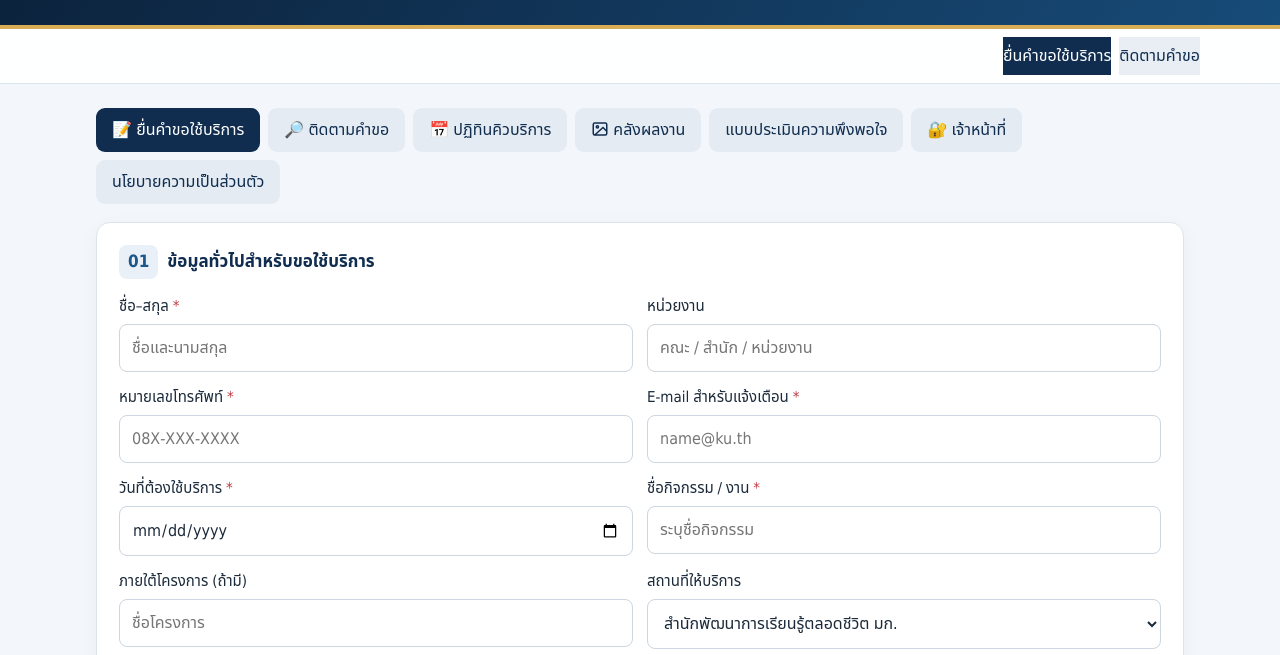
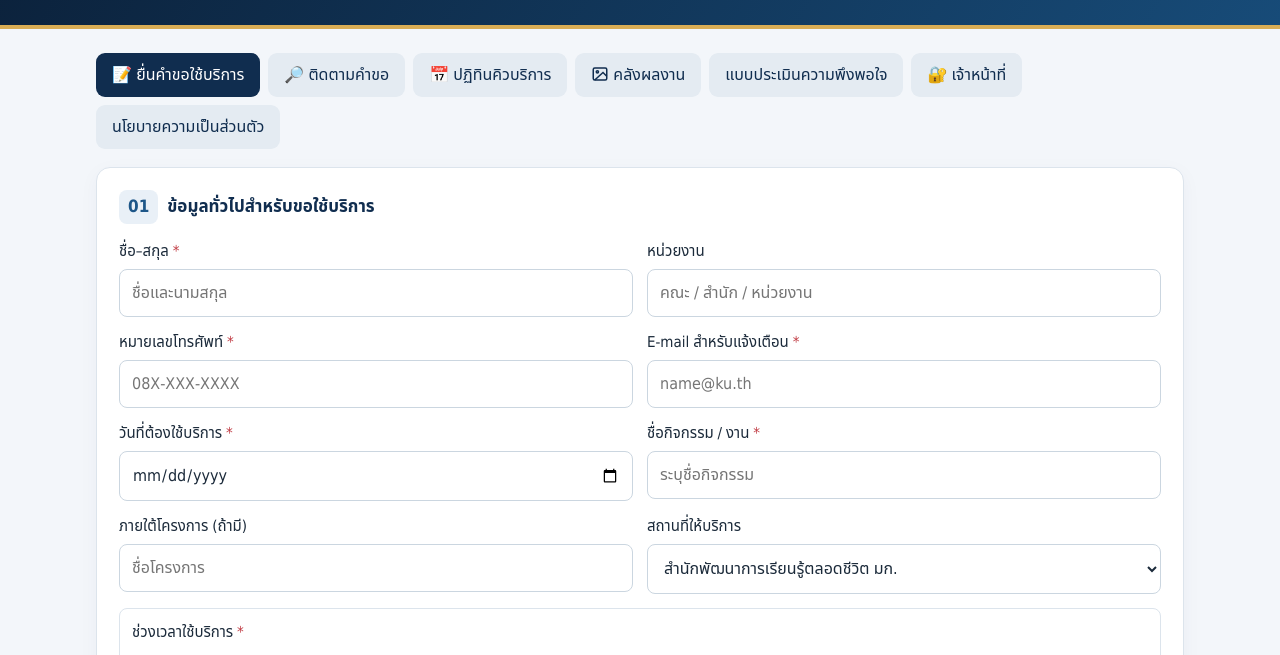
Before and after one commit to mediallldo-cell/ku-media, a plain HTML site: page index.html in a window 1280 px wide. Shown: the part 140-795 px from the top of the page. Drawn offline with Linux system fonts and the light colour scheme.

Commit message:
ลบแถบ quick-cta

```diff
--- a/index.html
+++ b/index.html
@@ -187,19 +187,15 @@ td,th{font-size:14px}
 .survey-chart-row strong{text-align:center}
 .survey-share-qr{width:180px;height:180px;object-fit:contain;border:1px solid var(--line);border-radius:8px;background:#fff}
 @media(max-width:650px){.survey-ratings{grid-template-columns:repeat(2,minmax(0,1fr))}.survey-chart-row{min-width:600px}.survey-chart-wrap{overflow:auto}}
-.quick-cta{position:sticky;top:0;z-index:4;display:flex;justify-content:flex-end;gap:8px;padding:8px max(16px,calc((100% - 1120px)/2));background:#ffffffeb;border-bottom:1px solid var(--line);backdrop-filter:blur(8px)}
-.quick-cta a{text-decoration:none}
-.quick-cta .btn-primary,.quick-cta .btn-light{display:inline-flex;align-items:center;min-height:38px}
 .privacy-content{line-height:1.8}.privacy-content h3{color:var(--navy);margin-top:18px}
 .loading-overlay{position:fixed;inset:0;z-index:100;display:grid;place-items:center;background:#071a2d99;color:#fff;backdrop-filter:blur(2px)}
 .loading-overlay[hidden]{display:none}
 .loading-card{display:flex;align-items:center;gap:12px;padding:14px 18px;border-radius:10px;background:#102d4f;box-shadow:0 12px 40px #0005}
 .loading-spinner{width:22px;height:22px;border:3px solid #ffffff55;border-top-color:#fff;border-radius:50%;animation:spin .8s linear infinite}
 @keyframes spin{to{transform:rotate(360deg)}}@media(prefers-reduced-motion:reduce){.loading-spinner{animation:none}}
-.quick-cta{position:sticky;top:0;z-index:4;display:flex;justify-content:flex-end;gap:8px;padding:8px max(16px,calc((100% - 1120px)/2));background:#ffffffeb;border-bottom:1px solid var(--line);backdrop-filter:blur(8px)}.quick-cta a{text-decoration:none}.quick-cta .btn-primary,.quick-cta .btn-light{display:inline-flex;align-items:center;min-height:38px}.privacy-content{line-height:1.8}.privacy-content h3{color:var(--navy);margin-top:18px}.loading-overlay{position:fixed;inset:0;z-index:100;display:grid;place-items:center;background:#071a2d99;color:#fff;backdrop-filter:blur(2px)}.loading-overlay[hidden]{display:none}.loading-card{display:flex;align-items:center;gap:12px;padding:14px 18px;border-radius:10px;background:#102d4f;box-shadow:0 12px 40px #0005}.loading-spinner{width:22px;height:22px;border:3px solid #ffffff55;border-top-color:#fff;border-radius:50%;animation:spin .8s linear infinite}@keyframes spin{to{transform:rotate(360deg)}}@media(prefers-reduced-motion:reduce){.loading-spinner{animation:none}}
+.privacy-content{line-height:1.8}.privacy-content h3{color:var(--navy);margin-top:18px}.loading-overlay{position:fixed;inset:0;z-index:100;display:grid;place-items:center;background:#071a2d99;color:#fff;backdrop-filter:blur(2px)}.loading-overlay[hidden]{display:none}.loading-card{display:flex;align-items:center;gap:12px;padding:14px 18px;border-radius:10px;background:#102d4f;box-shadow:0 12px 40px #0005}.loading-spinner{width:22px;height:22px;border:3px solid #ffffff55;border-top-color:#fff;border-radius:50%;animation:spin .8s linear infinite}@keyframes spin{to{transform:rotate(360deg)}}@media(prefers-reduced-motion:reduce){.loading-spinner{animation:none}}
 </style>
 <header><div class="brand"><div class="brand-logos"><img class="brand-logo-ku" src="assets/ku-symbol-white-transparent.png" alt="ตรามหาวิทยาลัยเกษตรศาสตร์"><img class="brand-logo-spro" src="assets/spro-logo.png" alt="โลโก้สำนักพัฒนาการเรียนรู้ตลอดชีวิต"></div><div><h1>แบบขอรับบริการ (ส.1)</h1><div class="sub">Audio Visual Services Request Form (S1)<br>ฝ่ายพัฒนาสื่อส่งเสริมการเรียนรู้ · สำนักพัฒนาการเรียนรู้ตลอดชีวิต มก.<br>โทร. 0 2942 8820 – 4 · ภายใน 61 1336-9 ต่อ 500 · <a href="http://www.llldo.ku.ac.th" style="color:inherit">http://www.llldo.ku.ac.th</a></div></div></div></header>
-<div class="quick-cta" aria-label="เมนูดำเนินการด่วน"><a class="btn-primary" href="#booking" onclick="activateTab_('booking');return false">ยื่นคำขอใช้บริการ</a><a class="btn-light" href="#track" onclick="activateTab_('track');return false">ติดตามคำขอ</a></div>
 <main class="wrap"><nav class="tabs" aria-label="เมนูหน้าเว็บ"><button class="tab active" data-tab="booking">📝 ยื่นคำขอใช้บริการ</button><button class="tab" data-tab="track">🔎 ติดตามคำขอ</button><button class="tab" data-tab="calendar">📅 ปฏิทินคิวบริการ</button><button class="tab" data-tab="portfolio"><svg aria-hidden="true" viewBox="0 0 24 24" width="18" height="18" style="vertical-align:-3px;margin-right:4px" fill="none" stroke="currentColor" stroke-width="2"><rect x="3" y="4" width="18" height="16" rx="2"></rect><circle cx="8.5" cy="9" r="1.5"></circle><path d="m21 15-5-5L5 20"></path></svg>คลังผลงาน</button><button class="tab" data-tab="survey">แบบประเมินความพึงพอใจ</button><button class="tab" data-tab="admin">🔐 เจ้าหน้าที่</button><button class="tab" data-tab="privacy">นโยบายความเป็นส่วนตัว</button></nav>
 <section id="booking">
 <form id="bookingForm">
```
